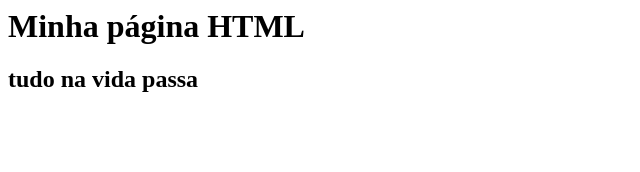
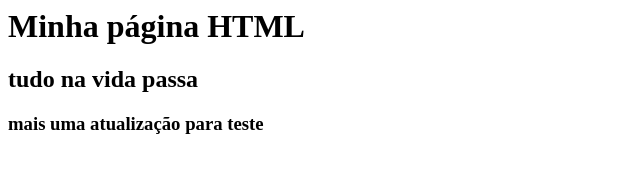
Before and after one commit to Jackeline-Bomfim/gama-no-github, a plain HTML site: page index.html in a window 1280 px wide. Shown: the whole page, without its empty margins (0-640 px from the left). Drawn offline with Linux system fonts and the light colour scheme.

Commit message:
Atualização a partir do Github

```diff
--- a/index.html
+++ b/index.html
@@ -2,5 +2,6 @@
     <body>
         <h1>Minha página HTML</h1>
         <h2>tudo na vida passa</h2>
+        <h3>mais uma atualização para teste</h3>
     </body>
 </html>
```
